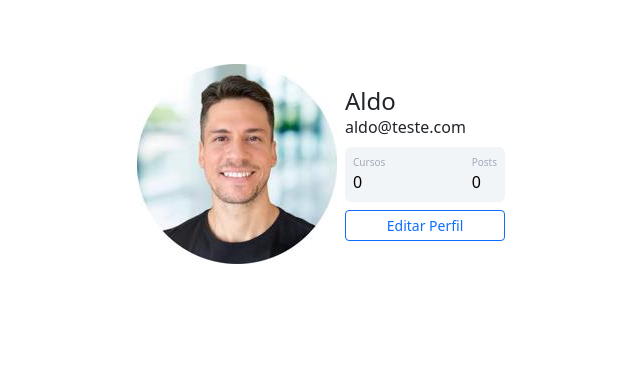
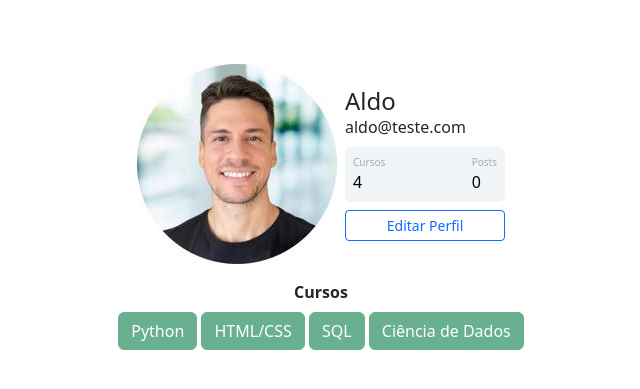
Before and after one commit to AldoNunes001/SiteComunidade, a Flask app: page /perfil in a window 1280 px wide. Shown: the part 56-445 px from the top of the page, without its empty margins (319-959 px from the left). Run offline with Flask 2, Linux system fonts and the light colour scheme; a user stored in the database is signed in.

Commit message:
Inserindo automaticamente os cards de cursos na página de perfil

```diff
--- a/sitecomunidade/templates/perfil.html
+++ b/sitecomunidade/templates/perfil.html
@@ -18,7 +18,11 @@
                         <div class="d-flex flex-column">
 
                             <span class="articles">Cursos</span>
-                            <span class="number1">0</span>
+                            {% if 'Não Informado' in current_user.cursos %}
+                                <span class="number1">0</span>
+                            {% else %}
+                                <span class="number1">{{ current_user.cursos.count(';') + 1 }}</span>
+                            {% endif %}
 
                         </div>
 
@@ -48,6 +52,16 @@
 
     </div>
 
+    <div class="row justify-content-center">
+        <div class="col col-4" style="text-align: center">
+            <strong>Cursos</strong><br>
+            {% for curso in current_user.cursos.split(';') %}
+                <button type="button" class="btn btn-success mt-2" disabled>{{ curso }}</button>
+            {% endfor %}
+        </div>
+    </div>
+
+
     {% block form_editar_perfil %}
     {% endblock %}
 
```
Also changed, not shown: sitecomunidade/comunidade.db.
